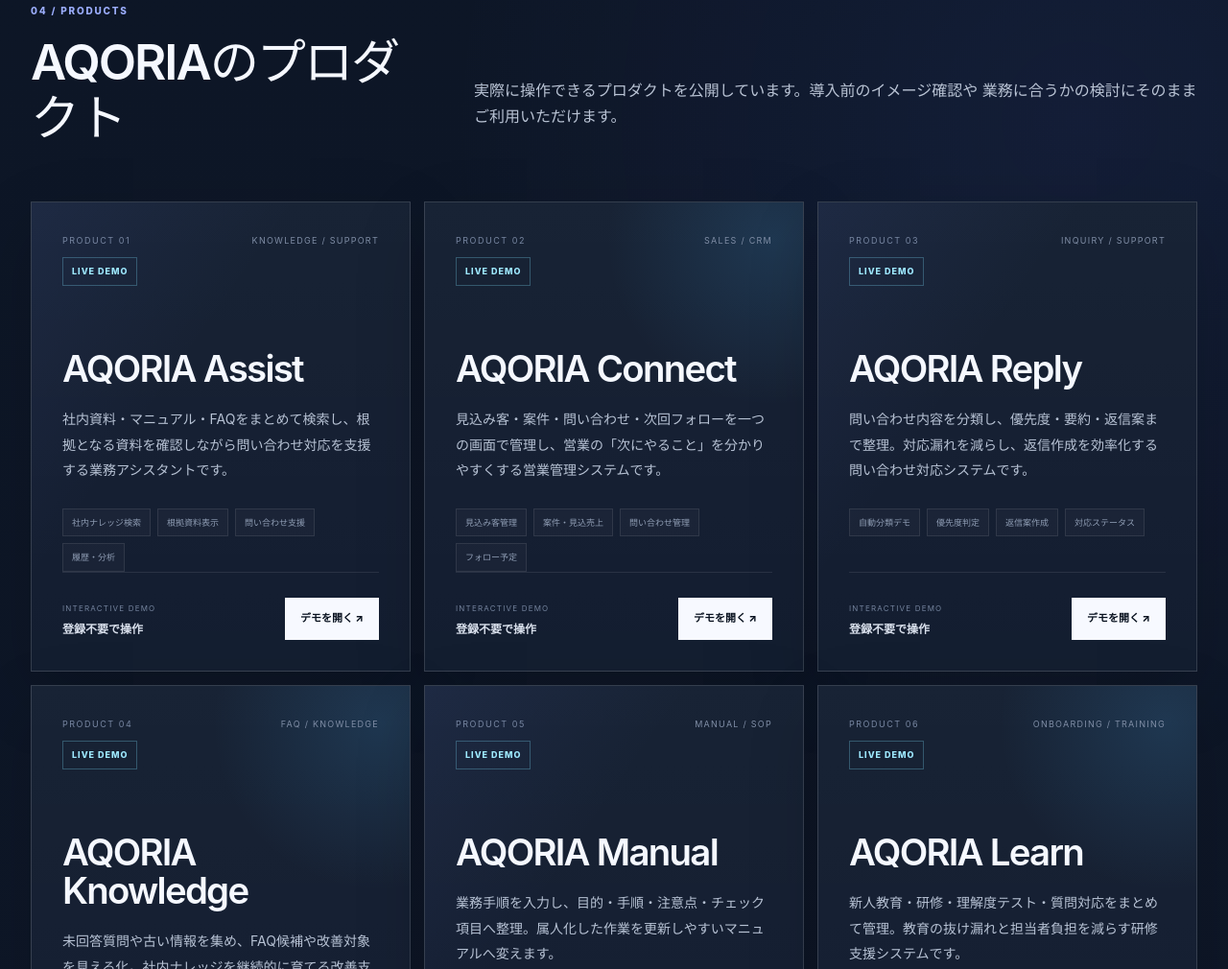
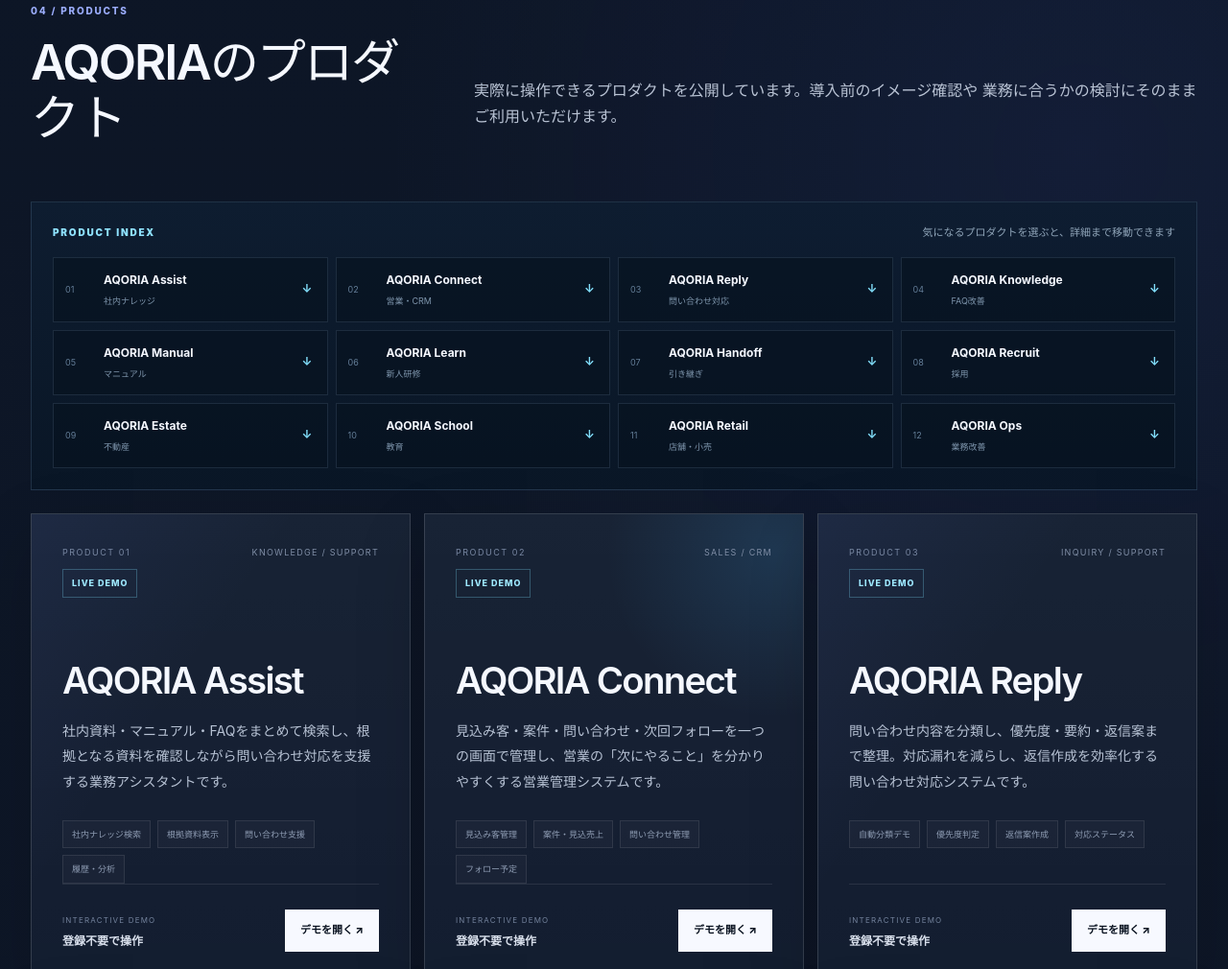
Before and after one commit to aqoria-jp/aqoria, a plain HTML site: page index.html in a window 1280 px wide. Shown: the part 3880-4890 px from the top of the page at 96% size. Drawn offline with Linux system fonts and the light colour scheme.

Commit message:
Add files via upload

```diff
--- a/index.html
+++ b/index.html
@@ -1419,6 +1419,86 @@ textarea:focus-visible{
   .product-copy{margin-top:44px}
   .product-footer{align-items:stretch;flex-direction:column}
   .product-link{width:100%}
+}
+
+
+.product-index-panel{
+  margin:0 0 24px;
+  padding:22px;
+  border:1px solid rgba(135,169,207,.18);
+  background:linear-gradient(180deg,rgba(14,29,49,.92),rgba(9,22,38,.92));
+}
+.product-index-head{
+  display:flex;
+  align-items:flex-end;
+  justify-content:space-between;
+  gap:20px;
+  margin-bottom:16px;
+}
+.product-index-head>span{
+  font-size:10px;
+  font-weight:900;
+  letter-spacing:.18em;
+  color:#8fe2ff;
+}
+.product-index-head p{
+  margin:0;
+  color:#8fa4b8;
+  font-size:11px;
+}
+.product-index-grid{
+  display:grid;
+  grid-template-columns:repeat(4,minmax(0,1fr));
+  gap:8px;
+}
+.product-index-link{
+  display:grid;
+  grid-template-columns:30px 1fr 14px;
+  gap:10px;
+  align-items:center;
+  min-height:68px;
+  padding:11px 12px;
+  border:1px solid rgba(135,169,207,.16);
+  background:rgba(7,18,31,.68);
+  transition:.18s ease;
+}
+.product-index-link:hover{
+  transform:translateY(-2px);
+  border-color:rgba(102,220,255,.55);
+  background:rgba(18,48,76,.72);
+}
+.product-index-link small{
+  color:#647e98;
+  font-size:9px;
+}
+.product-index-link strong{
+  display:block;
+  font-size:12px;
+}
+.product-index-link span{
+  display:block;
+  margin-top:4px;
+  color:#7f96ad;
+  font-size:9px;
+}
+.product-index-link>b{
+  color:#82dffb;
+  font-size:12px;
+}
+.product-card{
+  scroll-margin-top:90px;
+}
+@media(max-width:1080px){
+  .product-index-grid{grid-template-columns:repeat(3,minmax(0,1fr))}
+}
+@media(max-width:760px){
+  .product-index-panel{padding:14px}
+  .product-index-head{display:block}
+  .product-index-head p{margin-top:6px}
+  .product-index-grid{grid-template-columns:repeat(2,minmax(0,1fr))}
+}
+@media(max-width:480px){
+  .product-index-grid{grid-template-columns:1fr}
 }
 
 </style>
@@ -1688,8 +1768,78 @@ textarea:focus-visible{
 </div>
 <p>実際に操作できるプロダクトを公開しています。導入前のイメージ確認や 業務に合うかの検討にそのままご利用いただけます。</p>
 </div>
+
+<div class="product-index-panel">
+  <div class="product-index-head">
+    <span>PRODUCT INDEX</span>
+    <p>気になるプロダクトを選ぶと、詳細まで移動できます</p>
+  </div>
+  <div class="product-index-grid">
+    <a href="#product-assist" class="product-index-link">
+      <small>01</small>
+      <div><strong>AQORIA Assist</strong><span>社内ナレッジ</span></div>
+      <b>↓</b>
+    </a>
+    <a href="#product-connect" class="product-index-link">
+      <small>02</small>
+      <div><strong>AQORIA Connect</strong><span>営業・CRM</span></div>
+      <b>↓</b>
+    </a>
+    <a href="#product-reply" class="product-index-link">
+      <small>03</small>
+      <div><strong>AQORIA Reply</strong><span>問い合わせ対応</span></div>
+      <b>↓</b>
+    </a>
+    <a href="#product-knowledge" class="product-index-link">
+      <small>04</small>
+      <div><strong>AQORIA Knowledge</strong><span>FAQ改善</span></div>
+      <b>↓</b>
+    </a>
+    <a href="#product-manual" class="product-index-link">
+      <small>05</small>
+      <div><strong>AQORIA Manual</strong><span>マニュアル</span></div>
+      <b>↓</b>
+    </a>
+    <a href="#product-learn" class="product-index-link">
+      <small>06</small>
+      <div><strong>AQORIA Learn</strong><span>新人研修</span></div>
+      <b>↓</b>
+    </a>
+    <a href="#product-handoff" class="product-index-link">
+      <small>07</small>
+      <div><strong>AQORIA Handoff</strong><span>引き継ぎ</span></div>
+      <b>↓</b>
+    </a>
+    <a href="#product-recruit" class="product-index-link">
+      <small>08</small>
+      <div><strong>AQORIA Recruit</strong><span>採用</span></div>
+      <b>↓</b>
+    </a>
+    <a href="#product-estate" class="product-index-link">
+      <small>09</small>
+      <div><strong>AQORIA Estate</strong><span>不動産</span></div>
+      <b>↓</b>
+    </a>
+    <a href="#product-school" class="product-index-link">
+      <small>10</small>
+      <div><strong>AQORIA School</strong><span>教育</span></div>
+      <b>↓</b>
+    </a>
+    <a href="#product-retail" class="product-index-link">
+      <small>11</small>
+      <div><strong>AQORIA Retail</strong><span>店舗・小売</span></div>
+      <b>↓</b>
+    </a>
+    <a href="#product-ops" class="product-index-link">
+      <small>12</small>
+      <div><strong>AQORIA Ops</strong><span>業務改善</span></div>
+      <b>↓</b>
+    </a>
+  </div>
+</div>
+
 <div class="product-grid">
-<article class="product-card">
+<article id="product-assist" class="product-card">
 <div class="product-card-top">
 <div>
 <span class="product-index">PRODUCT 01</span>
@@ -1715,7 +1865,7 @@ textarea:focus-visible{
 <a class="product-link primary" href="https://aqoria-assist.vercel.app/demo" target="_blank" rel="noopener noreferrer">デモを開く ↗</a>
 </div>
 </article>
-<article class="product-card accent">
+<article id="product-connect" class="product-card accent">
 <div class="product-card-top">
 <div>
 <span class="product-index">PRODUCT 02</span>
@@ -1741,7 +1891,7 @@ textarea:focus-visible{
 <a class="product-link primary" href="https://aqoria-connect.vercel.app" target="_blank" rel="noopener noreferrer">デモを開く ↗</a>
 </div>
 </article>
-<article class="product-card">
+<article id="product-reply" class="product-card">
 <div class="product-card-top">
 <div>
 <span class="product-index">PRODUCT 03</span>
@@ -1767,7 +1917,7 @@ textarea:focus-visible{
 <a class="product-link primary" href="https://aqoria-reply.vercel.app/demo" target="_blank" rel="noopener noreferrer">デモを開く ↗</a>
 </div>
 </article>
-<article class="product-card accent">
+<article id="product-knowledge" class="product-card accent">
 <div class="product-card-top">
 <div>
 <span class="product-index">PRODUCT 04</span>
@@ -1793,7 +1943,7 @@ textarea:focus-visible{
 <a class="product-link primary" href="https://aqoria-knowledge.vercel.app/demo" target="_blank" rel="noopener noreferrer">デモを開く ↗</a>
 </div>
 </article>
-<article class="product-card">
+<article id="product-manual" class="product-card">
 <div class="product-card-top">
 <div>
 <span class="product-index">PRODUCT 05</span>
@@ -1819,7 +1969,7 @@ textarea:focus-visible{
 <a class="product-link primary" href="https://aqoria-manual.vercel.app/demo" target="_blank" rel="noopener noreferrer">デモを開く ↗</a>
 </div>
 </article>
-<article class="product-card accent">
+<article id="product-learn" class="product-card accent">
 <div class="product-card-top">
 <div>
 <span class="product-index">PRODUCT 06</span>
@@ -1845,7 +1995,7 @@ textarea:focus-visible{
 <a class="product-link primary" href="https://aqoria-learn.vercel.app/demo" target="_blank" rel="noopener noreferrer">デモを開く ↗</a>
 </div>
 </article>
-<article class="product-card">
+<article id="product-handoff" class="product-card">
 <div class="product-card-top">
 <div>
 <span class="product-index">PRODUCT 07</span>
@@ -1871,7 +2021,7 @@ textarea:focus-visible{
 <a class="product-link primary" href="https://aqoria-handoff.vercel.app/demo" target="_blank" rel="noopener noreferrer">デモを開く ↗</a>
 </div>
 </article>
-<article class="product-card accent">
+<article id="product-recruit" class="product-card accent">
 <div class="product-card-top">
 <div>
 <span class="product-index">PRODUCT 08</span>
@@ -1897,7 +2047,7 @@ textarea:focus-visible{
 <a class="product-link primary" href="https://aqoria-recruit.vercel.app/demo" target="_blank" rel="noopener noreferrer">デモを開く ↗</a>
 </div>
 </article>
-<article class="product-card">
+<article id="product-estate" class="product-card">
 <div class="product-card-top">
 <div>
 <span class="product-index">PRODUCT 09</span>
@@ -1923,7 +2073,7 @@ textarea:focus-visible{
 <a class="product-link primary" href="https://aqoria-estate.vercel.app/demo" target="_blank" rel="noopener noreferrer">デモを開く ↗</a>
 </div>
 </article>
-<article class="product-card accent">
+<article id="product-school" class="product-card accent">
 <div class="product-card-top">
 <div>
 <span class="product-index">PRODUCT 10</span>
@@ -1949,7 +2099,7 @@ textarea:focus-visible{
 <a class="product-link primary" href="https://aqoria-school.vercel.app/demo" target="_blank" rel="noopener noreferrer">デモを開く ↗</a>
 </div>
 </article>
-<article class="product-card">
+<article id="product-retail" class="product-card">
 <div class="product-card-top">
 <div>
 <span class="product-index">PRODUCT 11</span>
@@ -1975,7 +2125,7 @@ textarea:focus-visible{
 <a class="product-link primary" href="https://aqoria-retail.vercel.app/demo" target="_blank" rel="noopener noreferrer">デモを開く ↗</a>
 </div>
 </article>
-<article class="product-card accent">
+<article id="product-ops" class="product-card accent">
 <div class="product-card-top">
 <div>
 <span class="product-index">PRODUCT 12</span>
```
